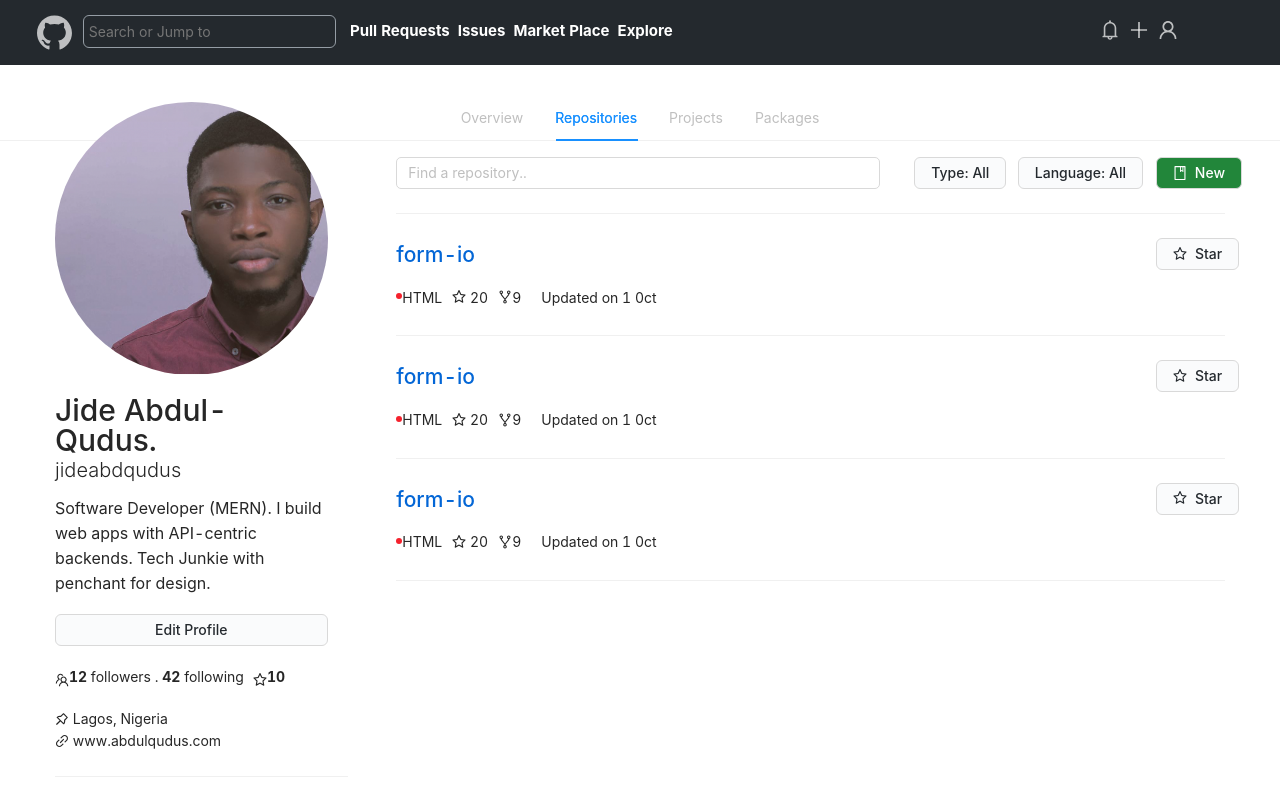
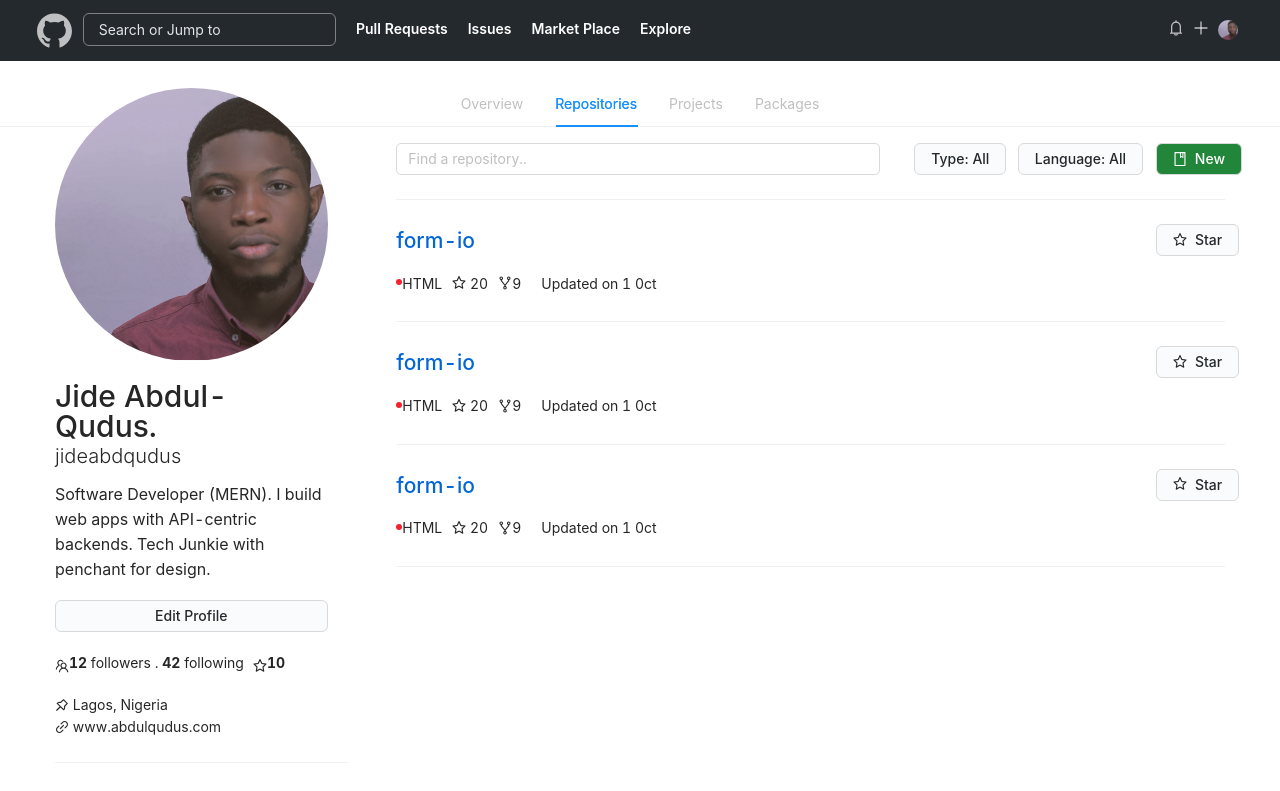
Before and after one commit to jideabdqudus/github-ui, a React (Create React App) app: page / in a window 1280 px wide. Shown: the top 791 px of the page. Built offline with nearby package versions, Linux system fonts and the light colour scheme.

Commit message:
Added Commit

```diff
--- a/src/layout/Layout.css
+++ b/src/layout/Layout.css
@@ -5,14 +5,14 @@
   padding-left: 32px;
   line-height: 1.5;
   font-size: 14px;
-  padding-top: 10px;
-  padding-bottom: 10px;
-  margin-bottom: 30px;
+  padding-top: 8px;
+  padding-bottom: 8px;
+  margin-bottom: 20px;
 }
 
 .headerInput {
   background-color: transparent !important;
-  border: 1px #959da5 solid !important;
+  border: 0.3px grey solid !important;
   border-radius: 6px;
   font-size: 14px;
   padding: 5px;
@@ -20,13 +20,19 @@
   color: white;
   margin-top: 5px;
   margin-bottom: 5px;
+  padding-left: 15px;
+}
+
+::placeholder {
+  color: #e1e4e8;
 }
 
 .headerText {
-  padding: 4px;
-  font-size: 15px;
+  padding: 10px;
+  font-size: 14px;
   color: #fff;
   margin-top: 30px;
+  font-weight: 600;
 }
 
 .headerCol {
@@ -38,7 +44,7 @@
 }
 
 .headerIcons {
-  font-size: 20px;
+  font-size: 16px;
   color: #fff;
   padding-right: 9px;
 }
--- a/src/layout/Navbar.js
+++ b/src/layout/Navbar.js
@@ -8,7 +8,7 @@
   PlusOutlined,
 } from "@ant-design/icons";
 import "./Layout.css";
-import GithubLogo from "../assets/GithubLogo.svg";
+import Avatar from "../assets/Avatar.png";
 
 const { Header } = Layout;
 
@@ -22,15 +22,17 @@
         <Col xs={5}>
           <input className="headerInput" placeholder="Search or Jump to" />
         </Col>
+        <Col xs={16}>
           <div className="headerCol">
             <b className="headerText">Pull Requests</b>
             <b className="headerText">Issues</b>
             <b className="headerText">Market Place</b>
             <b className="headerText">Explore</b>
           </div>
-        <Col xs={4} style={{ padding: "10px" }}>
+        </Col>
+        <Col xs={2} style={{ padding: "10px" }}>
           <div style={{ float: "right" }}>
-            <UserOutlined className="headerIcons" />
+            <img src={Avatar} height="20" style={{ borderRadius: "100px" }} />
           </div>
           <div style={{ float: "right" }}>
             <PlusOutlined className="headerIcons" />
```
Lines whose indentation alone changed are shown as unchanged.
